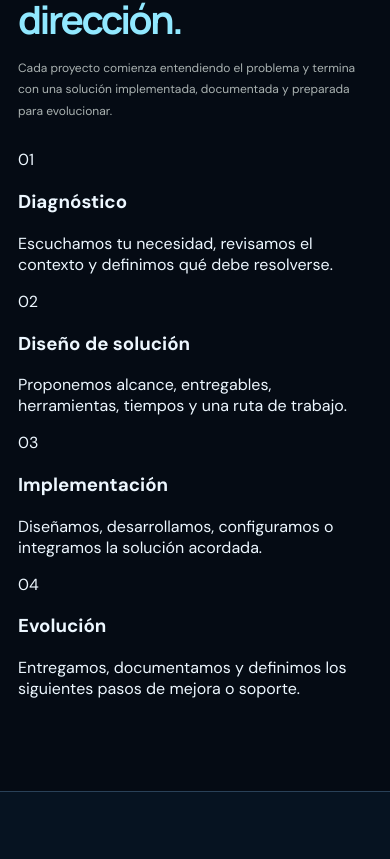
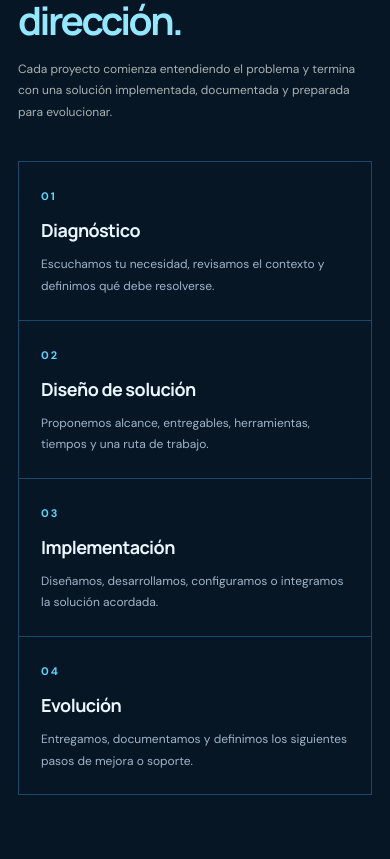
Before and after one commit to dreamszit0999-sketch/brionix-web, a React (Vite) app: page / in a window 390 px wide. Shown: the part 5925-6784 px from the top of the page. Built offline with nearby package versions, Linux system fonts and the light colour scheme.

Commit message:
Style quote conversion journey and service method section

```diff
--- a/src/styles/redesign.css
+++ b/src/styles/redesign.css
@@ -129,3 +129,30 @@ body{background:#050b14;color:#edf7ff}
  .brand img{width:48px;height:44px}
  .hero-visual.hero-logo-lockup{height:300px;padding:6px}
 }
+
+
+/* Lead-generation journey and Brionix delivery method */
+.process-section{background:#071625;border-top:1px solid #183c56;border-bottom:1px solid #183c56}
+.process-grid{display:grid;grid-template-columns:repeat(4,minmax(0,1fr));gap:0;border:1px solid #1c4967;margin-top:38px}
+.process-grid article{padding:27px 24px;min-height:190px;border-right:1px solid #1c4967}
+.process-grid article:last-child{border-right:0}
+.process-grid article>span{display:inline-flex;color:#58d7ff;font:700 11px "DM Sans";letter-spacing:.18em;margin-bottom:28px}
+.process-grid h3{font:650 19px Manrope;color:#eaf7ff;margin:0 0 12px;letter-spacing:-.03em}
+.process-grid p{font-size:12px;line-height:1.8;color:#9fb6c8;margin:0}
+.service-outcome a,.project-content>a{display:inline-flex;align-items:center;gap:8px}
+.service-outcome a:hover,.project-content>a:hover{color:#c4f5ff;text-shadow:0 0 18px #37c8ff66}
+.form-notice{display:flex;align-items:center;flex-wrap:wrap;gap:7px}
+.form-notice a{color:#b7f1ff;text-decoration:underline;text-underline-offset:3px;font-weight:700}
+@media(max-width:900px){
+ .process-grid{grid-template-columns:repeat(2,minmax(0,1fr))}
+ .process-grid article:nth-child(2){border-right:0}
+ .process-grid article:nth-child(-n+2){border-bottom:1px solid #1c4967}
+}
+@media(max-width:720px){
+ .process-grid{grid-template-columns:1fr}
+ .process-grid article{min-height:0;padding:22px;border-right:0;border-bottom:1px solid #1c4967}
+ .process-grid article:last-child{border-bottom:0}
+ .process-grid article>span{margin-bottom:15px}
+ .process-grid h3{font-size:18px}
+ .process-grid p{font-size:12px}
+}
```
